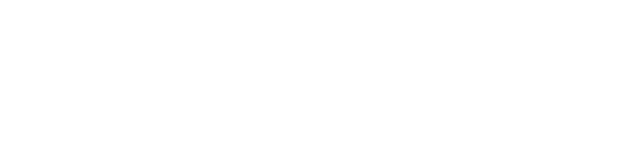
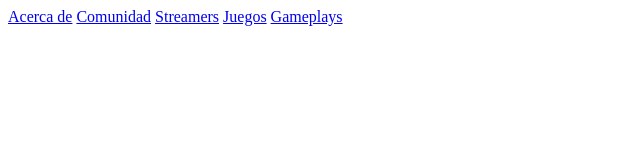
Before and after one commit to CheKo14/CheKo14.github.io, a plain HTML site: page HermandadGaming/index.html in a window 1280 px wide. Shown: the whole page, without its empty margins (0-640 px from the left). Drawn offline with Linux system fonts and the light colour scheme.

Commit message:
Mas cosas

```diff
--- a/HermandadGaming/index.html
+++ b/HermandadGaming/index.html
@@ -7,6 +7,18 @@
     <title>Hermandad Gaming</title>
 </head>
 <body>
+    <header class="header" id="header">
+        <nav class="menu">
+            <a href="#" id="btn">Acerca de</a>
+            <a href="#" id="btn">Comunidad</a>
+            <a href="#" id="btn">Streamers</a>
+            <a href="#" id="btn">Juegos</a>
+            <a href="#" id="btn">Gameplays</a>
+        </nav>
+    </header>
+    <section class="main" id="main">
 
+    </section>
+    <footer class="footer"></footer>
 </body>
 </html>
```
Also changed, not shown: HermandadGaming/datos.txt (added), HermandadGaming/img/hg_dragon.png (added), HermandadGaming/img/hg_wd_large.jpg (added), HermandadGaming/img/hg_wd_small.jpg (added), HermandadGaming/img/hg_wolf.png (added).
